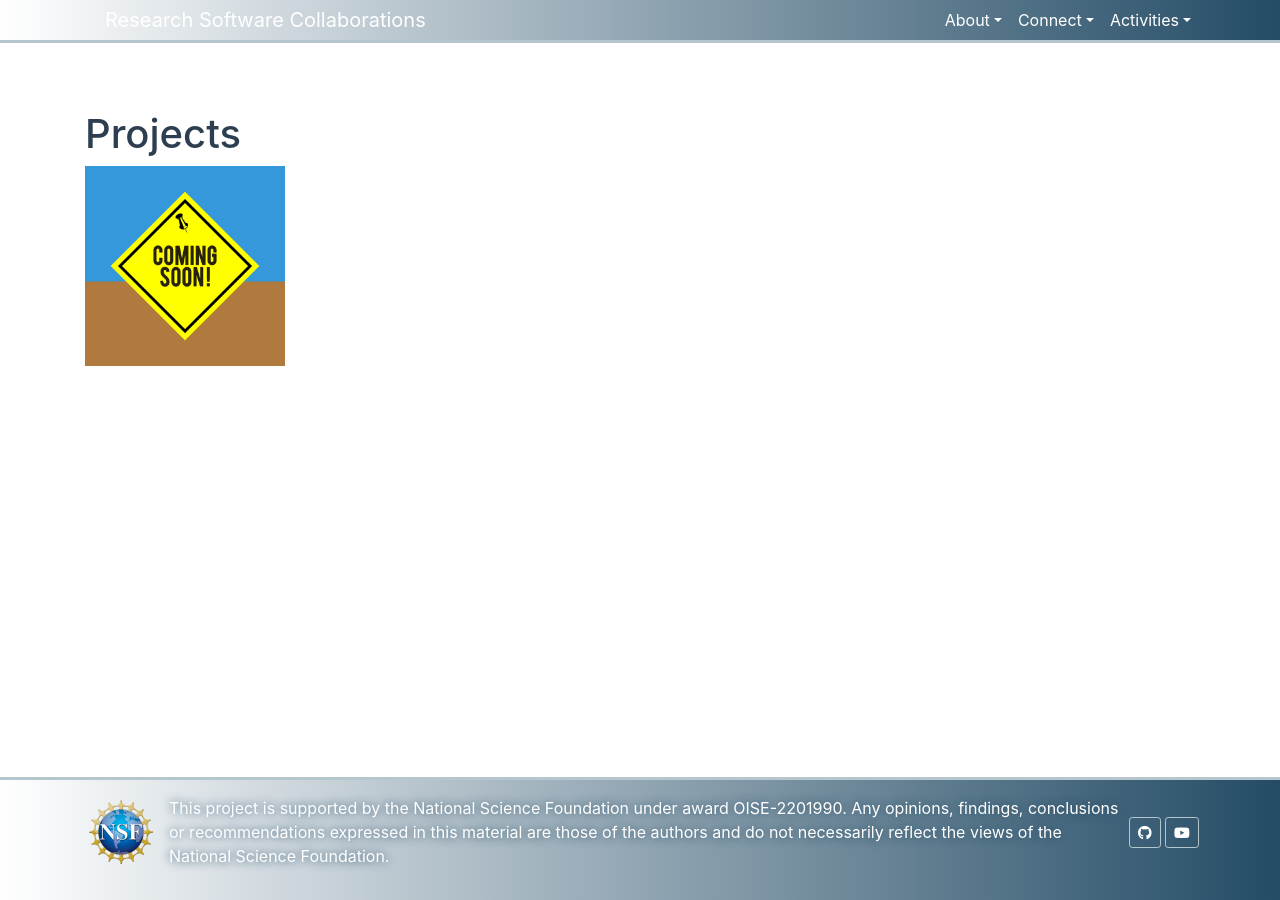
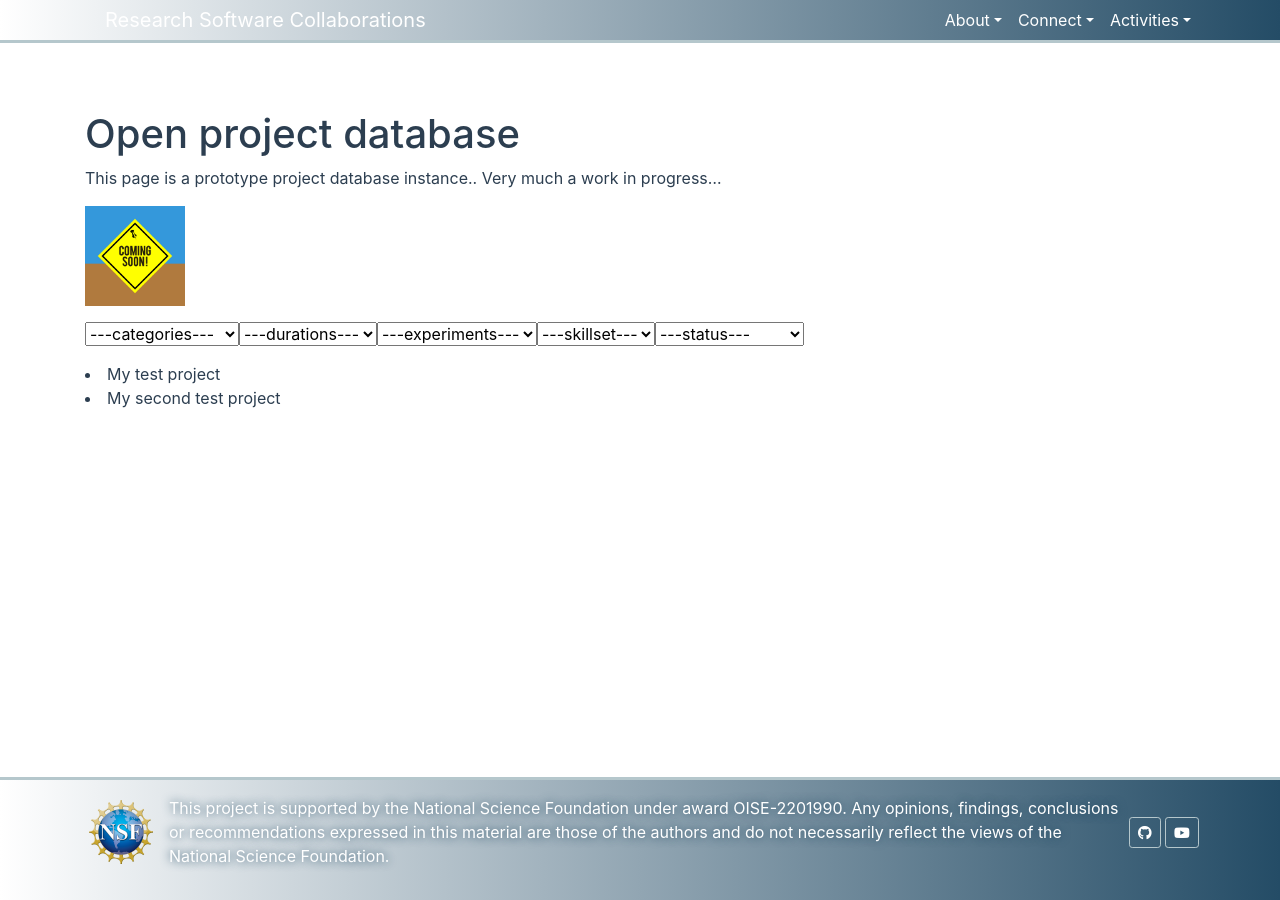
Before and after one commit to research-software-collaborations/research-software-collaborations.github.io, a Jekyll site: the page built from pages/projects.md, in a window 1280 px wide. Built offline with Jekyll 4.4.1, drawn with Linux system fonts in a browser that asks for light colours; cached includes are drawn as plain includes.

Commit message:
draft 0 prototype of project db

```diff
--- a/pages/projects.md
+++ b/pages/projects.md
@@ -1,10 +1,79 @@
 ---
 permalink: /projects.html
 layout: default
-title: IRIS/HEP Projects
+title: Project database
 mermaid: true
 ---
 
-# Projects
+# Open project database
 
-<img src="/assets/images/coming-soon-g994b7410f_1280.png" width="200">
+This page is a prototype project database instance.. Very much a work in progress...
+
+<img src="/assets/images/coming-soon-g994b7410f_1280.png" width="100">
+
+<script>
+function dropdownMenu2() {
+
+{%- assign projects = site.data.projects | values -%}
+var id = 0;
+{%- for project in projects -%}
+  var show_item = 'unset';
+  var projectDiv = document.getElementById(++id);
+
+  {%- for item_hash in site.data.project_metadata -%}
+    {%- assign item_id = "option_" | append: item_hash[0] -%}
+    var list_item = "{{ item_id }}";
+    var item_name = "{{ item_hash[0] }}";
+    {%- assign item_hash_0 = item_hash[0] -%}
+    var list = document.getElementById(list_item);
+    var selectedCategory = list.options[list.selectedIndex].text;
+    var cats = {{ project[item_hash_0] | jsonify }};
+    if ( !( selectedCategory =='---'+item_name+'---' || cats.includes(selectedCategory) ) ) {
+      show_item = 'none'
+    }
+  {%- endfor -%}
+  projectDiv.style.display = show_item;
+{%- endfor -%}
+
+}
+</script>
+
+
+<script>
+function dropdownMenu(which_menu,which_item) {
+   var list = document.getElementById(which_menu);
+   var options = list.options;
+   var selectedCategory = options[list.selectedIndex].text;
+   var id = 0;
+   {%- assign projects = site.data.projects | values -%}
+   {% for project in projects %}
+      var cats = {{ project.categories | jsonify }}
+      var projectDiv = document.getElementById(++id);
+      projectDiv.style.display = ( selectedCategory == '---'+which_item+'---' || cats.includes(selectedCategory) )
+        ? 'unset'
+        : 'none';
+   {%- endfor -%}
+}
+</script>
+
+{%- for item_hash in site.data.project_metadata -%}
+{%- assign categories = item_hash[1] | sort -%}
+{%- assign item_id = "option_" | append: item_hash[0] -%}
+<select id = {{item_id}} onchange = "dropdownMenu2()" >
+<option> ---{{item_hash[0]}}--- </option>
+{%- for category in categories -%}
+{%- assign cat = category  -%}
+<option> {{cat}} </option>
+{%- endfor -%}
+</select>
+{%- endfor -%}
+
+
+{% assign id = 0 %}
+{%- assign projects = site.data.projects | values -%}
+{% for project in projects %}
+  {% assign id = id | plus:1 %}
+  <div id="{{id}}">
+   <li> {{project.name }} </li>
+  </div>
+{% endfor %}
```
Also changed, not shown: _data/project_metadata.yml (added, +30 -0 lines), _data/projects/test1.yml (added, +11 -0 lines), _data/projects/test2.yml (added, +12 -0 lines).
